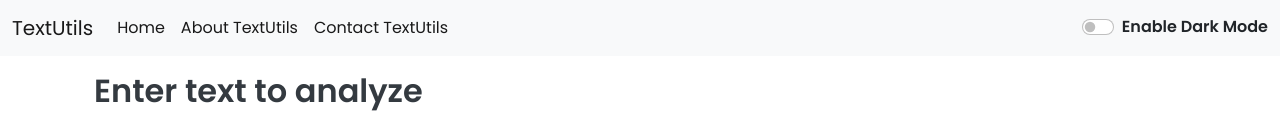
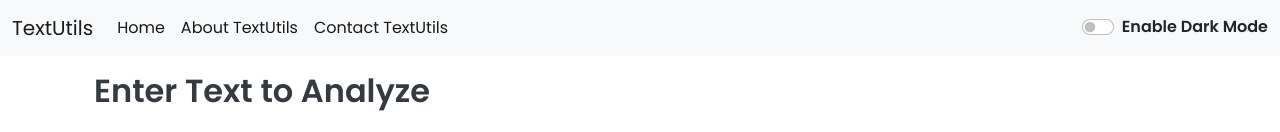
Before and after one commit to vaarunh/textutils, a React (Create React App) app: page / in a window 1280 px wide. Shown: the top 132 px of the page. Built offline with nearby package versions, Linux system fonts and the light colour scheme.

Commit message:
Font Fix

```diff
--- a/src/App.js
+++ b/src/App.js
@@ -45,7 +45,7 @@
         <Alert className="mt-4" alert={alert} />
         <Routes>
             <Route path="/about" element={<About mode={mode} toggleMode={toggleMode}/>}/>
-            <Route path="/" element={<TextForm heading="Enter text to analyze"  mode={mode} showAlert={showAlert} />}/>
+            <Route path="/" element={<TextForm heading="Enter Text to Analyze"  mode={mode} showAlert={showAlert} />}/>
 
             <Route path="/contact" element={<Contact mode={mode} toggleMode={toggleMode}/>}/>
 
```
